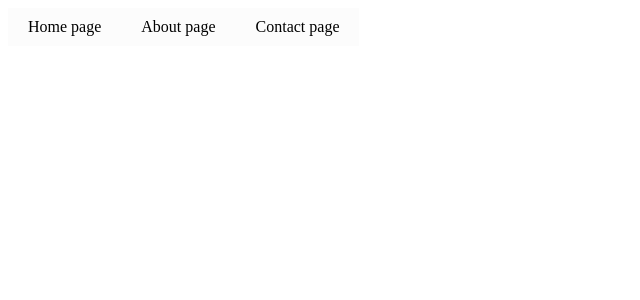
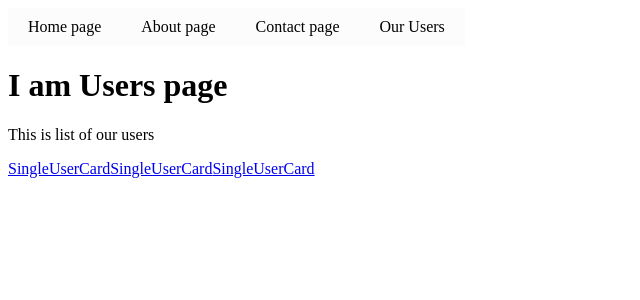
Before and after one commit to MariusCodeAcademy/type5-react-8-router, a React (Create React App) app: page /users in a window 1280 px wide. Shown: the top 300 px of the page, without its empty margins (0-640 px from the left). Built offline with nearby package versions, Linux system fonts and the light colour scheme.

Commit message:
importuoti usersDb

```diff
--- a/src/App.js
+++ b/src/App.js
@@ -4,7 +4,12 @@ import Navigation from './components/Navigation';
 import About from './pages/About';
 import Contact from './pages/Contact';
 import Home from './pages/Home';
+import Users from './pages/Users';
+import SingleUser from './pages/SingleUser';
 
+// create PSL Users
+// create PSL SingleUserPage
+// create component singleUserCard.jsx
 function App() {
   return (
     <div className='App'>
@@ -18,6 +23,13 @@ function App() {
       <Route path='/contact'>
         <Contact />
       </Route>
+      <Route path='/users' exact>
+        <Users />
+      </Route>
+      {/* dinaminis routas */}
+      <Route path='/users/:userId'>
+        <SingleUser />
+      </Route>
     </div>
   );
 }
--- a/src/components/Navigation.jsx
+++ b/src/components/Navigation.jsx
@@ -16,6 +16,11 @@ const navData = [
     link: '/contact',
     title: 'Contact page',
   },
+  {
+    id: 4,
+    link: '/users',
+    title: 'Our Users',
+  },
 ];
 
 const Navigation = () => {
--- /dev/null
+++ b/src/components/SingleUserCard.jsx
@@ -0,0 +1,7 @@
+import { Link } from 'react-router-dom';
+
+const SingleUserCard = (props) => {
+  return <Link to='/users/single-user'>SingleUserCard</Link>;
+};
+
+export default SingleUserCard;
--- /dev/null
+++ b/src/pages/SingleUser.jsx
@@ -0,0 +1,15 @@
+import { useParams } from 'react-router-dom';
+
+const SingleUser = () => {
+  const { userId } = useParams();
+  console.log('userId ===', userId);
+
+  return (
+    <div>
+      <h1>I am SingleUser page for user with ID: {userId}</h1>
+      <p>This is our SingleUsers data</p>
+    </div>
+  );
+};
+
+export default SingleUser;
--- /dev/null
+++ b/src/pages/Users.jsx
@@ -0,0 +1,19 @@
+import SingleUserCard from '../components/SingleUserCard';
+
+// importuoti usersDb i UsersPage ir generuoti <SingleUserCard /> paduodant username kaip prop
+
+const Users = () => {
+  return (
+    <div>
+      <h1>I am Users page</h1>
+      <p>This is list of our users</p>
+      <div className='grid'>
+        <SingleUserCard />
+        <SingleUserCard />
+        <SingleUserCard />
+      </div>
+    </div>
+  );
+};
+
+export default Users;
```
Also changed, not shown: src/data/db.js (added, +17 -0 lines).
